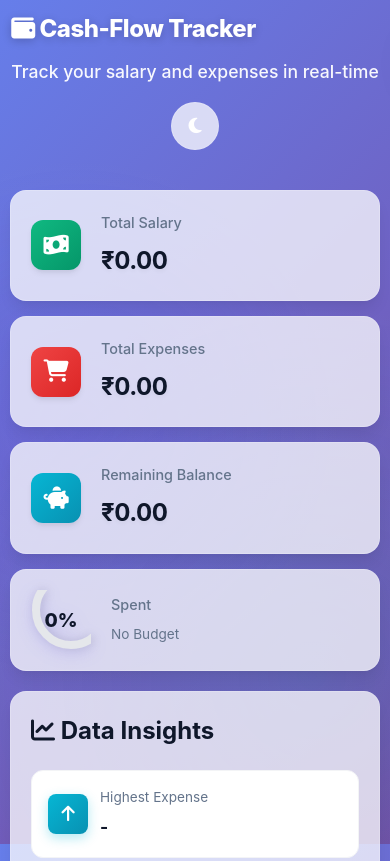
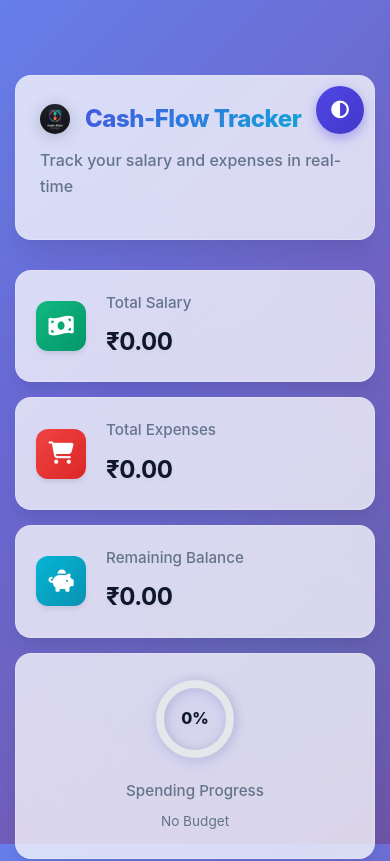
Before and after one commit to ayush-ranjan9135/salary_dashboard_prodesk_it, a plain HTML site: page index.html in a window 390 px wide. Shown: the top 861 px of the page. Drawn offline with nearby package versions, Linux system fonts and the light colour scheme.

Commit message:
Polish: Add human touches - varied spacing, natural animations, organic timing, refined text

```diff
--- a/index.html
+++ b/index.html
@@ -14,12 +14,12 @@
             <header>
                 <div class="header-content">
                     <div>
-                        <h1><i class="fas fa-wallet"></i> Cash-Flow Tracker</h1>
+                        <h1><img src="image/salary-flow-logo.png" alt="Logo" class="header-logo"> Cash-Flow Tracker</h1>
                         <p>Track your salary and expenses in real-time</p>
                     </div>
                     <div class="header-actions">
                         <button class="theme-toggle" id="themeToggle" title="Toggle Dark Mode">
-                            <i class="fas fa-moon"></i>
+                            <i class="fas fa-adjust"></i>
                         </button>
                     </div>
                 </div>
@@ -64,8 +64,8 @@
                             <div class="progress-text" id="progressText">0%</div>
                         </div>
                         <div class="card-content">
-                            <h3>Spent</h3>
-                            <p class="progress-label" id="progressLabel">Budget Status</p>
+                            <h3>Spending Progress</h3>
+                            <p class="progress-label" id="progressLabel">No Budget</p>
                         </div>
                     </div>
                 </div>
@@ -120,17 +120,24 @@
             <div class="salary-input-section">
                 <div class="card salary-input-card">
                     <h2><i class="fas fa-hand-holding-usd"></i> Set Your Salary</h2>
-                    <p class="section-description">Enter your monthly income to start tracking</p>
+                    <p class="section-description">Enter your monthly income to start tracking expenses</p>
 
                     <div class="form-group">
                         <label for="salaryInput">Monthly Salary</label>
                         <div class="input-wrapper">
+                            <select id="currencySelect">
+                                <option value="INR"> INR (₹)</option>
+                                <option value="USD"> USD ($)</option>
+                                <option value="EUR"> EUR (€)</option>
+                                <option value="GBP"> GBP (£)</option>
+                                <option value="JPY"> JPY (¥)</option>
+                                <option value="AUD"> AUD (A$)</option>
+                                <option value="CAD"> CAD (C$)</option>
+                                <option value="CHF"> CHF (Fr)</option>
+                                <option value="CNY"> CNY (¥)</option>
+                                <option value="AED"> AED (د.إ)</option>
+                            </select>
                             <input type="number" id="salaryInput" placeholder="Enter your salary" min="0">
-                            <select id="currencySelect">
-                                <option value="INR">INR (₹)</option>
-                                <option value="USD">USD ($)</option>
-                                <option value="EUR">EUR (€)</option>
-                            </select>
                         </div>
                     </div>
 
@@ -146,7 +153,7 @@
             <div class="input-section">
                 <div class="card">
                     <h2><i class="fas fa-edit"></i> Add Expenses</h2>
-                    <p class="section-description">Track your daily spending</p>
+                    <p class="section-description">Track your daily spending habits</p>
 
                     <div class="form-row">
                         <div class="form-group">
--- a/script.js
+++ b/script.js
@@ -16,9 +16,20 @@ const AppState = {
 // ============================================
 // CONSTANTS
 // ============================================
-const CURRENCY_SYMBOLS = { INR: '₹', USD: '$', EUR: '€' };
-const ANIMATION_DURATION = 1000;
-const TOAST_DURATION = 3000;
+const CURRENCY_SYMBOLS = {
+    INR: '₹',
+    USD: '$',
+    EUR: '€',
+    GBP: '£',
+    JPY: '¥',
+    AUD: 'A$',
+    CAD: 'C$',
+    CHF: 'Fr',
+    CNY: '¥',
+    AED: 'د.إ'
+};
+const ANIMATION_DURATION = 950;
+const TOAST_DURATION = 2800;
 const BUDGET_ALERT_THRESHOLD = 0.2;
 
 // ============================================
@@ -527,9 +538,6 @@ const ThemeManager = {
 
         html.setAttribute('data-theme', newTheme);
         localStorage.setItem('theme', newTheme);
-
-        const icon = DOM.themeToggle.querySelector('i');
-        icon.className = newTheme === 'dark' ? 'fas fa-sun' : 'fas fa-moon';
     },
 
     load() {
@@ -537,7 +545,7 @@ const ThemeManager = {
         document.documentElement.setAttribute('data-theme', savedTheme);
 
         const icon = DOM.themeToggle.querySelector('i');
-        icon.className = savedTheme === 'dark' ? 'fas fa-sun' : 'fas fa-moon';
+        icon.className = 'fas fa-adjust';
     }
 };
 
--- a/style.css
+++ b/style.css
@@ -112,13 +112,19 @@ body {
 
 header {
     animation: fadeInDown 0.8s cubic-bezier(0.4, 0, 0.2, 1);
+    background: var(--glass-bg);
+    backdrop-filter: blur(20px);
+    -webkit-backdrop-filter: blur(20px);
+    border-radius: var(--radius-lg);
+    padding: var(--space-lg);
+    box-shadow: var(--shadow-lg);
+    border: 1px solid var(--glass-border);
 }
 
 .header-content {
     display: flex;
     justify-content: space-between;
     align-items: center;
-    color: white;
 }
 
 header h1 {
@@ -126,19 +132,32 @@ header h1 {
     margin-bottom: 10px;
     font-weight: 800;
     letter-spacing: -0.5px;
-    text-shadow: 0 2px 10px rgba(0, 0, 0, 0.2);
+    background: linear-gradient(135deg, var(--primary), var(--cyan));
+    -webkit-background-clip: text;
+    -webkit-text-fill-color: transparent;
+    background-clip: text;
+    display: flex;
+    align-items: center;
+    gap: 15px;
+}
+
+.header-logo {
+    height: 50px;
+    width: 50px;
+    object-fit: cover;
+    border-radius: 50%;
+    filter: drop-shadow(0 2px 8px rgba(0, 0, 0, 0.2));
 }
 
 header p {
-    font-size: 1.1rem;
-    opacity: 0.95;
+    font-size: 1.05rem;
+    color: var(--text-secondary);
     font-weight: 500;
 }
 
 .theme-toggle {
-    background: var(--glass-bg);
-    backdrop-filter: blur(10px);
-    border: 1px solid var(--glass-border);
+    background: linear-gradient(135deg, var(--primary), var(--primary-dark));
+    border: none;
     color: white;
     width: 48px;
     height: 48px;
@@ -149,18 +168,38 @@ header p {
     align-items: center;
     justify-content: center;
     font-size: 1.1rem;
+    box-shadow: 0 4px 12px rgba(79, 70, 229, 0.4);
+    position: relative;
+    overflow: hidden;
+}
+
+.theme-toggle::before {
+    content: '';
+    position: absolute;
+    inset: 0;
+    background: linear-gradient(135deg, var(--primary-dark), var(--cyan));
+    opacity: 0;
+    transition: opacity 0.3s ease;
+}
+
+.theme-toggle:hover::before {
+    opacity: 1;
+}
+
+.theme-toggle i {
+    position: relative;
+    z-index: 1;
 }
 
 .theme-toggle:hover {
-    background: rgba(255, 255, 255, 0.25);
-    transform: rotate(180deg) scale(1.05);
-    box-shadow: var(--shadow);
+    transform: scale(1.1) rotate(15deg);
+    box-shadow: var(--glow-primary), 0 6px 20px rgba(79, 70, 229, 0.5);
 }
 
 .main-content {
     display: flex;
     flex-direction: column;
-    gap: 30px;
+    gap: 28px;
 }
 
 .summary-section,
@@ -176,7 +215,7 @@ header p {
 .summary-cards {
     display: grid;
     grid-template-columns: repeat(auto-fit, minmax(250px, 1fr));
-    gap: 20px;
+    gap: 22px;
     margin-bottom: 0;
 }
 
@@ -188,7 +227,7 @@ header p {
     padding: var(--space-xl);
     box-shadow: var(--shadow-md);
     border: 1px solid var(--glass-border);
-    transition: all 0.4s cubic-bezier(0.4, 0, 0.2, 1);
+    transition: all 0.35s cubic-bezier(0.4, 0, 0.2, 1);
     position: relative;
     overflow: hidden;
 }
@@ -210,7 +249,7 @@ header p {
 }
 
 .card:hover {
-    transform: translateY(-4px);
+    transform: translateY(-3px);
     box-shadow: var(--shadow-lg);
     border-color: var(--primary-light);
 }
@@ -244,9 +283,9 @@ header p {
 }
 
 .summary-cards .card:nth-child(1) { animation-delay: 0.1s; }
-.summary-cards .card:nth-child(2) { animation-delay: 0.2s; }
-.summary-cards .card:nth-child(3) { animation-delay: 0.3s; }
-.summary-cards .card:nth-child(4) { animation-delay: 0.4s; }
+.summary-cards .card:nth-child(2) { animation-delay: 0.15s; }
+.summary-cards .card:nth-child(3) { animation-delay: 0.25s; }
+.summary-cards .card:nth-child(4) { animation-delay: 0.35s; }
 
 .card-icon {
     width: 56px;
@@ -321,6 +360,7 @@ header p {
     display: flex;
     align-items: center;
     gap: 20px;
+    min-height: 120px;
 }
 
 .progress-circle {
@@ -440,7 +480,7 @@ header p {
 .insights-grid {
     display: grid;
     grid-template-columns: repeat(auto-fit, minmax(200px, 1fr));
-    gap: var(--space-md);
+    gap: 18px;
     margin-top: 20px;
 }
 
@@ -544,12 +584,14 @@ header p {
     gap: 10px;
 }
 
+.input-wrapper select {
+    width: 180px;
+    flex-shrink: 0;
+    font-size: 1rem;
+}
+
 .input-wrapper input {
     flex: 1;
-}
-
-.input-wrapper select {
-    width: 120px;
 }
 
 input, select {
@@ -557,7 +599,7 @@ input, select {
     padding: var(--space-sm) var(--space-md);
     border: 1.5px solid var(--border);
     border-radius: var(--radius);
-    font-size: 0.95rem;
+    font-size: 1rem;
     transition: all 0.3s cubic-bezier(0.4, 0, 0.2, 1);
     background: var(--bg-secondary);
     font-weight: 500;
@@ -623,7 +665,7 @@ input:focus, select:focus {
 }
 
 .btn:hover {
-    transform: translateY(-2px);
+    transform: translateY(-2.5px);
     box-shadow: var(--shadow-lg);
 }
 
@@ -785,7 +827,7 @@ input:focus, select:focus {
 
 .expense-item:hover {
     background: var(--bg-primary);
-    transform: translateX(8px);
+    transform: translateX(6px);
     box-shadow: var(--shadow-md);
     border-color: var(--primary-light);
 }
@@ -1046,47 +1088,170 @@ input:focus, select:focus {
 }
 
 @media (max-width: 768px) {
+    /* Force box-sizing for all elements */
+    * {
+        box-sizing: border-box;
+    }
+
+    /* Main wrapper padding */
     body {
-        padding: 10px;
+        padding: 15px;
+    }
+
+    .app-wrapper {
+        width: 100%;
+        max-width: 100%;
+        padding: 0;
+    }
+
+    /* Main content flex direction */
+    .main-content {
+        display: flex;
+        flex-direction: column;
+        gap: 20px;
+        width: 100%;
+        max-width: 100%;
+    }
+
+    /* Force all major sections to full width */
+    .summary-section,
+    .insights-section,
+    .salary-input-section,
+    .input-section,
+    .expense-section,
+    .chart-section,
+    .alert-section {
+        width: 100%;
+        max-width: 100%;
+    }
+
+    /* Header adjustments */
+    .header-section {
+        margin-bottom: 30px;
+        position: relative;
+        padding-top: 60px;
+        width: 100%;
+        max-width: 100%;
     }
 
     .header-content {
         flex-direction: column;
         gap: 15px;
+        align-items: flex-start;
+        width: 100%;
+    }
+
+    .theme-toggle {
+        position: absolute;
+        top: 10px;
+        right: 10px;
     }
 
     header h1 {
         font-size: 1.8rem;
     }
 
-    .main-content {
-        gap: 20px;
+    header p {
+        font-size: 1rem;
     }
 
+    /* Cards full width */
+    .card {
+        width: 100%;
+        max-width: 100%;
+        padding: 20px;
+    }
+
+    /* Summary cards stack vertically */
     .summary-cards {
-        grid-template-columns: 1fr;
+        display: flex;
+        flex-direction: column;
+        grid-template-columns: none;
+        gap: 15px;
+        width: 100%;
+    }
+
+    .summary-cards .card {
+        width: 100%;
+        max-width: 100%;
+    }
+
+    /* Progress card centered layout */
+    .progress-card {
+        flex-direction: column;
+        text-align: center;
+        gap: 15px;
+        padding: 30px 20px;
+        min-height: 180px;
+        justify-content: center;
+        align-items: center;
+        overflow: visible;
+    }
+
+    .progress-card .card-content {
+        width: 100%;
+    }
+
+    /* Center progress circle */
+    .progress-circle {
+        margin: 0 auto;
+        width: 80px;
+        height: 80px;
+    }
+
+    .progress-circle svg {
+        width: 80px;
+        height: 80px;
+    }
+
+    /* Form adjustments */
+    .form-row {
+        display: flex;
+        flex-direction: column;
+        grid-template-columns: none;
         gap: 15px;
     }
 
-    .form-row {
-        grid-template-columns: 1fr;
+    .form-group {
+        width: 100%;
+        max-width: 100%;
     }
 
+    /* Input wrapper stack vertically */
     .input-wrapper {
         flex-direction: column;
-    }
-
-    .input-wrapper select {
         width: 100%;
     }
 
+    .input-wrapper input,
+    .input-wrapper select {
+        width: 100%;
+        max-width: 100%;
+    }
+
+    /* All buttons full width */
+    .btn,
+    .btn-primary,
+    .btn-secondary,
+    .btn-danger {
+        width: 100%;
+        max-width: 100%;
+        justify-content: center;
+    }
+
+    /* Card header stack vertically */
     .card-header {
         flex-direction: column;
         align-items: stretch;
+        width: 100%;
     }
 
+    /* Action buttons full width */
     .header-actions-group {
+        display: flex;
         flex-direction: column;
+        gap: 10px;
+        width: 100%;
     }
 
     .header-actions-group .btn {
@@ -1094,36 +1259,91 @@ input:focus, select:focus {
         justify-content: center;
     }
 
+    /* Expense filters stack vertically */
     .expense-filters {
         flex-direction: column;
+        gap: 15px;
+        width: 100%;
     }
 
+    .search-input,
+    .filter-select {
+        width: 100%;
+        max-width: 100%;
+    }
+
+    /* Insights grid single column */
     .insights-grid {
-        grid-template-columns: 1fr;
+        display: flex;
+        flex-direction: column;
+        grid-template-columns: none;
+        gap: 15px;
+        width: 100%;
+    }
+
+    .insight-card {
+        width: 100%;
+        max-width: 100%;
+    }
+
+    /* Center chart */
+    .chart-card {
+        width: 100%;
+        max-width: 100%;
+        text-align: center;
     }
 
     .chart-card canvas {
         max-height: 280px !important;
+        width: 100% !important;
+        margin: 0 auto;
     }
 
+    /* Toast notifications */
     .toast {
         right: 10px;
         left: 10px;
         top: 10px;
+        width: calc(100% - 20px);
+        max-width: calc(100% - 20px);
     }
 
+    /* Modal adjustments */
     .modal-content {
         padding: 30px 20px;
+        width: 90%;
+        max-width: 90%;
     }
 
     .modal-actions {
         flex-direction: column;
+        width: 100%;
+    }
+
+    .modal-actions .btn {
+        width: 100%;
+    }
+
+    /* Expense list */
+    .expense-list {
+        width: 100%;
+        max-width: 100%;
+    }
+
+    .expense-item {
+        width: 100%;
+        max-width: 100%;
     }
 }
 
 @media (max-width: 480px) {
     header h1 {
         font-size: 1.5rem;
+    }
+
+    .header-logo {
+        height: 30px;
+        width: 30px;
     }
 
     .card {
@@ -1140,14 +1360,30 @@ input:focus, select:focus {
         font-size: 1.5rem;
     }
 
+    .progress-card {
+        padding: 25px 20px;
+        min-height: 180px;
+        justify-content: center;
+        overflow: visible;
+    }
+
     .progress-circle {
-        width: 60px;
-        height: 60px;
+        width: 80px;
+        height: 80px;
+        margin: 0 auto;
     }
 
     .progress-circle svg {
-        width: 60px;
-        height: 60px;
+        width: 80px;
+        height: 80px;
+    }
+
+    .progress-text {
+        font-size: 1rem;
+    }
+
+    .card-content h3 {
+        font-size: 0.95rem;
     }
 
     .chart-card canvas {
```
Also changed, not shown: image/salary-flow-logo.png (added).
